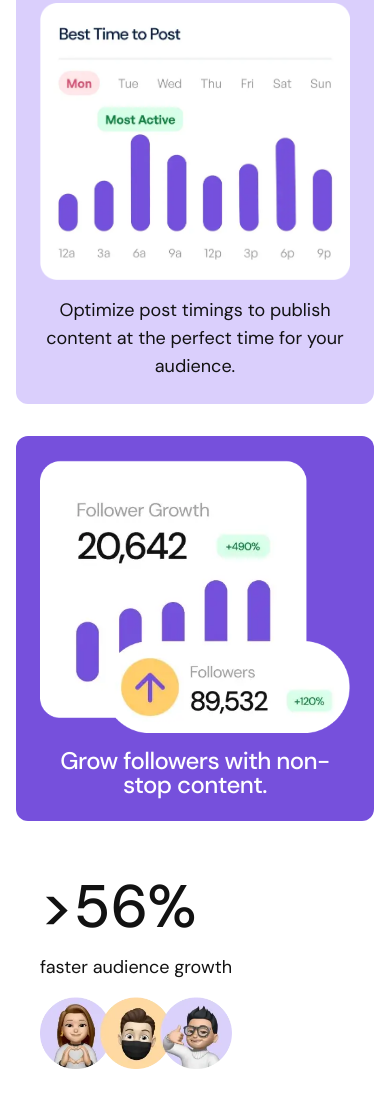
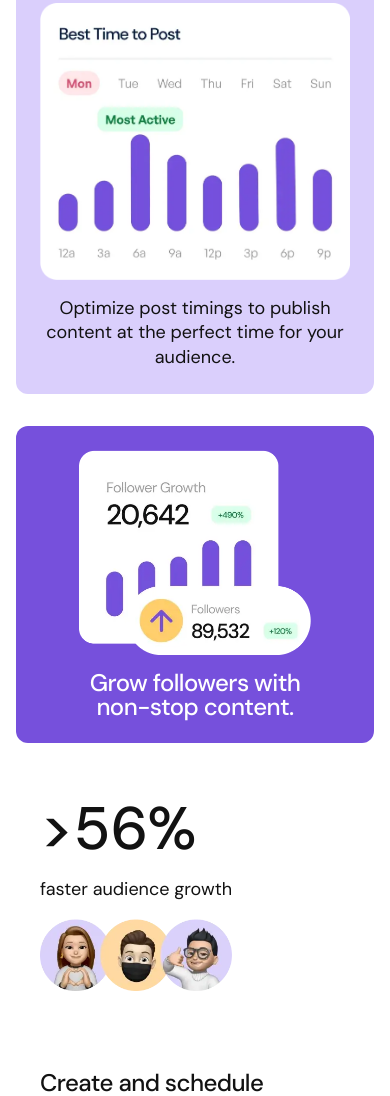
Before and after one commit to mrg-repo/SBA3-Design-Development, a plain HTML site: page index.html in a window 390 px wide. Shown: the part 946-2042 px from the top of the page. Drawn offline with nearby package versions, Linux system fonts and the light colour scheme.

Commit message:
Schedule, Grow, and Write Mobile Fixes

```diff
--- a/index.html
+++ b/index.html
@@ -48,20 +48,19 @@
 
     <article class="maintain-tile bg-yellow-500 rounded-xl p-6 pb-0 flex flex-col gap-4">
       <h2 class="text-2xl xl:text-3xl font-medium leading-none tracking-tight">Maintain a consistent posting schedule.</h2>
-      <img class="w-3/4 mt-auto xl:w-full" src="./assets/images/illustration-consistent-schedule.webp"
-        alt="Calendar with days checked off">
+      <img class="w-3/4 mt-auto xl:w-full" src="./assets/images/illustration-consistent-schedule.webp" alt="Calendar with days checked off">
     </article>
 
     <article class="schedule-tile bg-purple-100 rounded-xl p-6 flex flex-col gap-4 text-center xl:text-left">
       <h2 class="text-2xl xl:text-3xl font-medium leading-none tracking-tight">Schedule to social media.</h2>
       <img src="./assets/images/illustration-schedule-posts.webp" alt="Best time to post chart">
-      <p class="text-lg">Optimize post timings to publish content at the perfect time for your audience.</p>
+      <p class="text-lg leading-snug">Optimize post timings to publish content at the perfect time for your audience.</p>
     </article>
 
     <article
-      class="grow-tile bg-purple-500 text-white text-center rounded-xl p-6 flex flex-col gap-4 xl:flex-row xl:items-center xl:text-left">
-      <img class="xl:w-1/2" src="./assets/images/illustration-grow-followers.webp" alt="Follower growth chart">
-      <h2 class="text-2xl xl:text-3xl font-medium leading-none tracking-tight">Grow followers with non-stop content.</h2>
+      class="grow-tile bg-purple-500 text-white text-center rounded-xl p-6 flex flex-col items-center gap-4 xl:flex-row xl:text-left">
+      <img class="w-3/4 xl:w-1/2" src="./assets/images/illustration-grow-followers.webp" alt="Follower growth chart">
+      <h2 class="text-2xl xl:text-3xl font-medium leading-none tracking-tight">Grow followers with <span class="whitespace-nowrap">non-stop</span> content.</h2>
     </article>
 
     <article class="growth-tile p-6 flex flex-col gap-4">
@@ -76,7 +75,7 @@
     </article>
 
     <article class="write-tile bg-yellow-500 rounded-xl p-6 flex flex-col gap-4">
-      <h2 class="text-2xl xl:text-3xl font-medium leading-none tracking-tight">Write your content using AI.</h2>
+      <h2 class="text-2xl xl:text-3xl font-medium leading-none tracking-tight">Write your content<br> using AI.</h2>
       <img class="mt-auto" src="./assets/images/illustration-ai-content.webp" alt="AI chat writing Instagram tips">
     </article>
 
```
